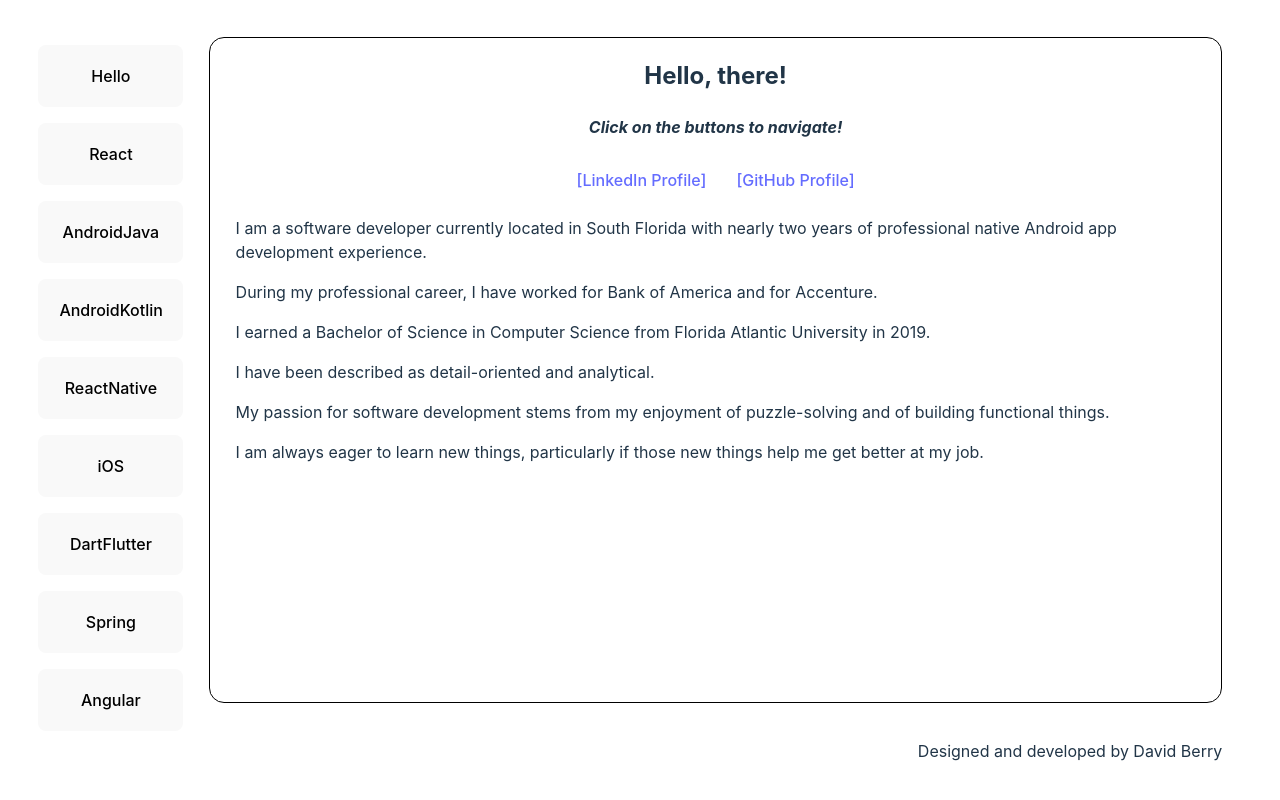
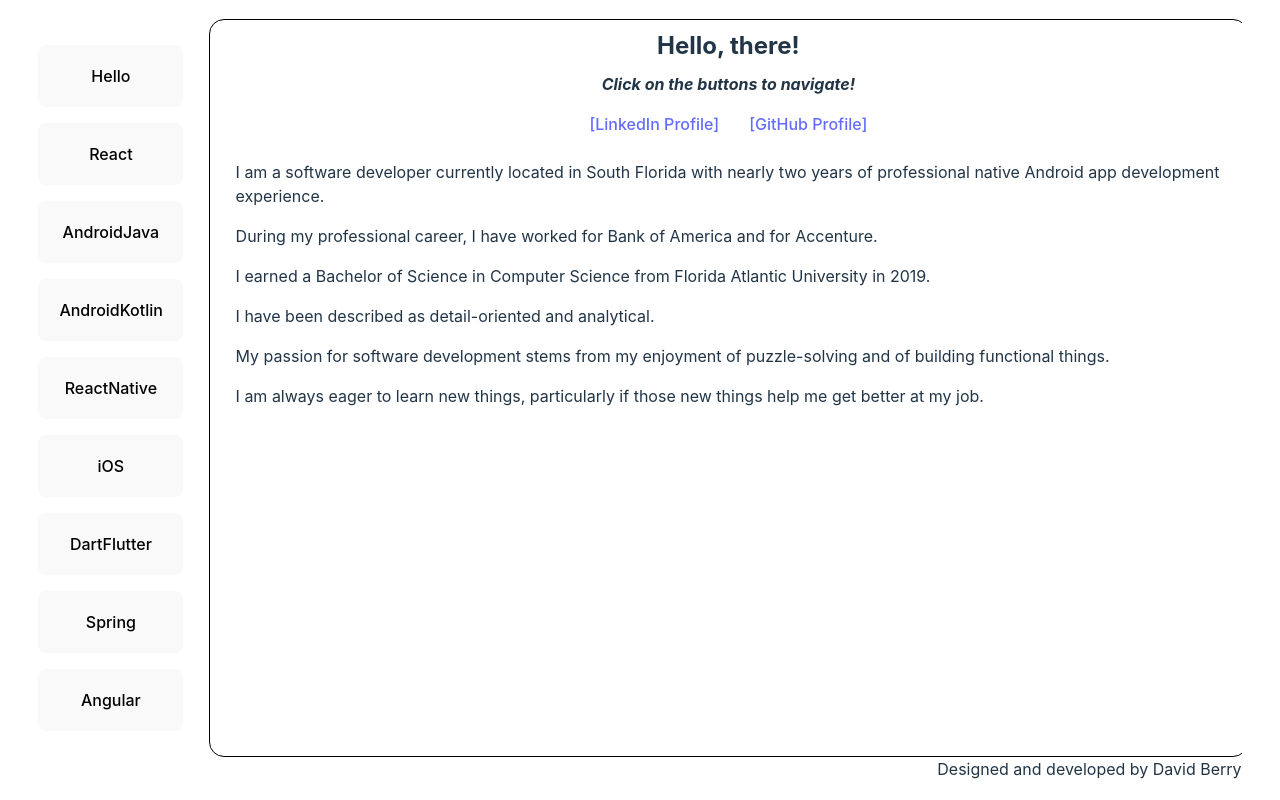
Before and after one commit to DBerry07/DBerry07.github.io, a React (Vite) app: page / in a window 1280 px wide. Built offline with nearby package versions, Linux system fonts and the light colour scheme.

Commit message:
Update Entry.css

```diff
--- a/src/css/Entry.css
+++ b/src/css/Entry.css
@@ -3,9 +3,19 @@
   display: none;
 }
 
+h2 {
+  margin-top: 1vh;
+  margin-bottom: 1vh;
+}
+
+h4 {
+  margin-top: 1vh;
+  margin-bottom: 1vh;
+}
+
 #content-box {
-  height: 83vh;
-  width: 79vw;
+  height: 92vh;
+  width: 81vw;
   border: 1px solid black;
   border-radius: 15px;
   overflow-y: visible;
```
